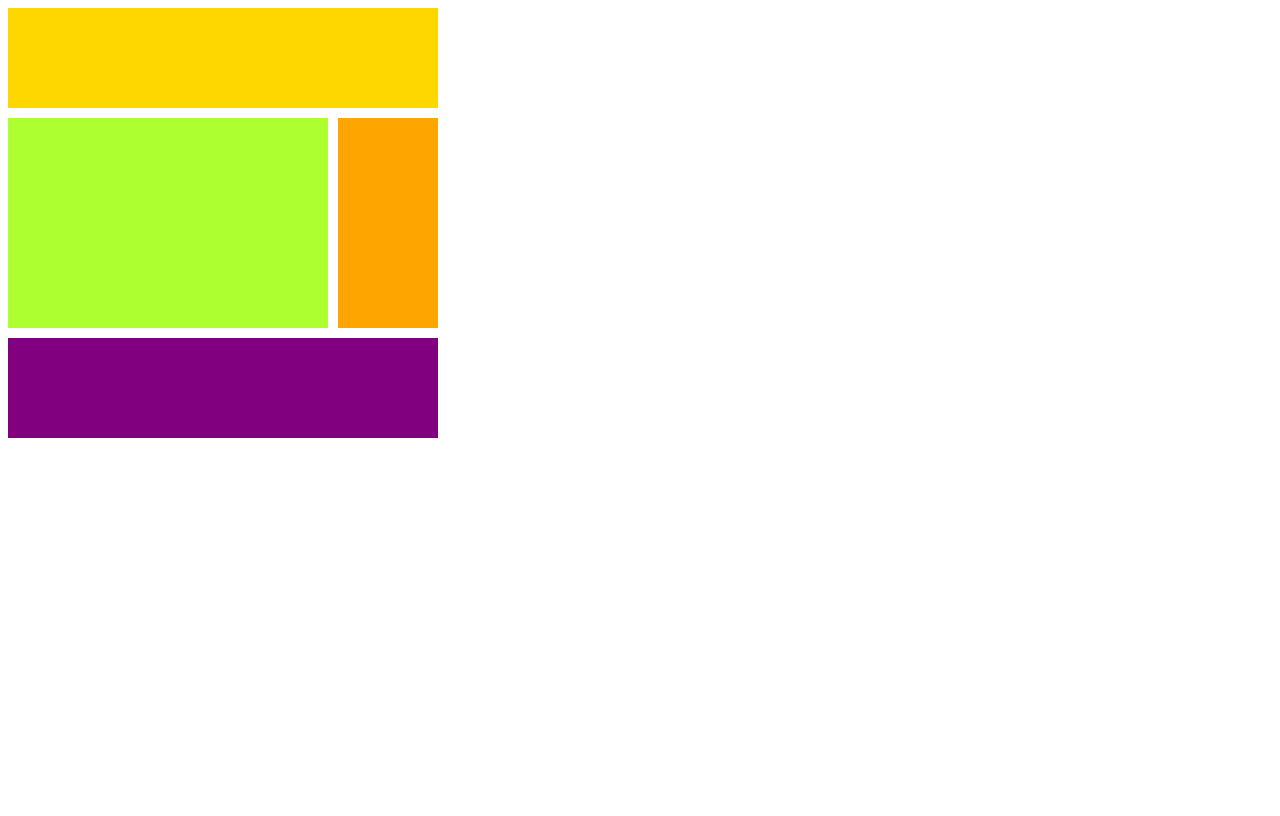
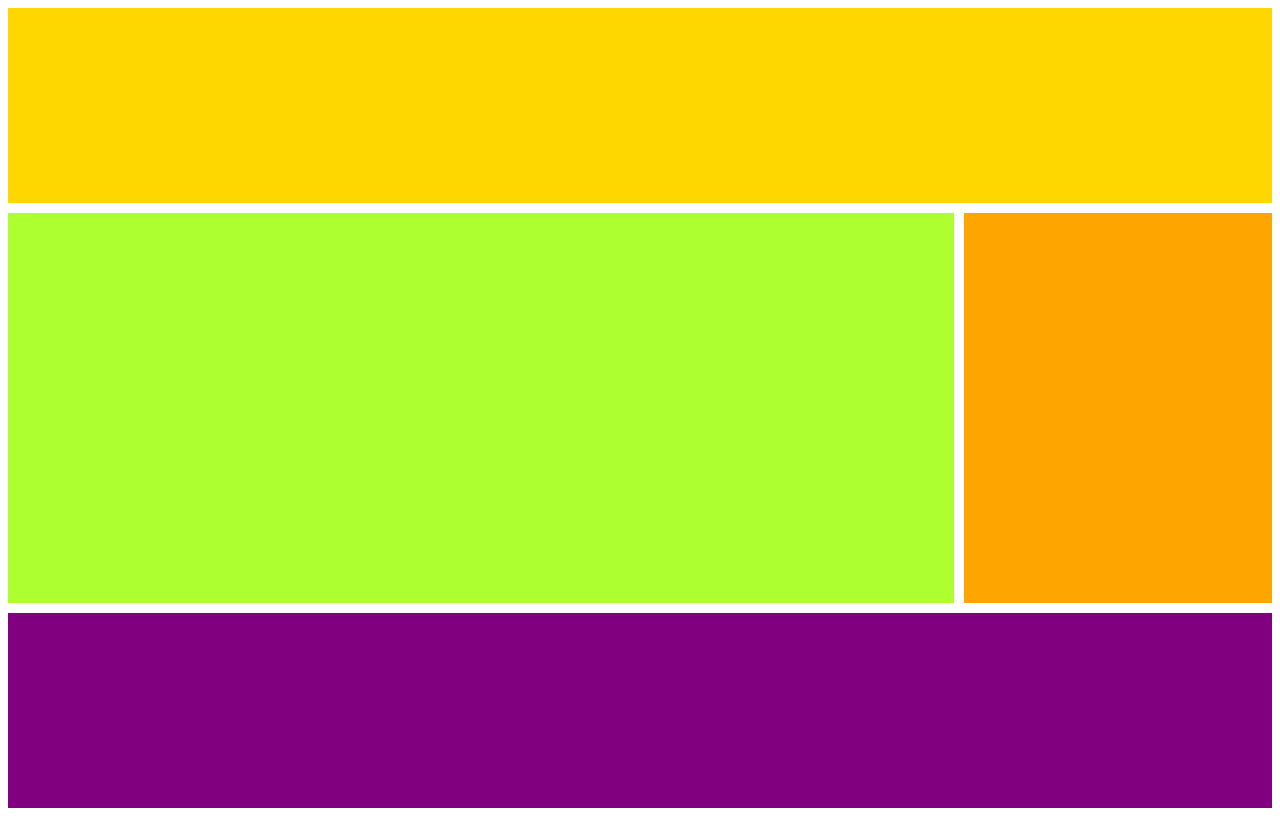
Before and after one commit to snoop2head/scss_practice, a plain HTML site: page index.html in a window 1280 px wide. Drawn offline with Linux system fonts and the light colour scheme.

Commit message:
cells in grid-template & fraction

```diff
--- a/src/styles.css
+++ b/src/styles.css
@@ -6,27 +6,30 @@
 .grid {
   display: grid;
   gap: 10px;
-  grid-template-columns: repeat(4, 100px);
-  grid-template-rows: repeat(4, 100px);
+  width: 100wh;
+  height: 100vh;
+  grid-template:
+    "header header header header" 1fr
+    "content content content nav" 2fr
+    "footer footer footer footer" 1fr / 1fr 1fr 1fr 1fr;
 }
 
 .header {
   background-color: gold;
-  grid-column: 1 / -1;
+  grid-area: header;
 }
 
 .content {
   background-color: greenyellow;
-  grid-column: 1 / -2;
-  grid-row: 2 / span 2;
+  grid-area: content;
 }
 
 .nav {
   background-color: orange;
-  grid-row: 2 / span 2;
+  grid-area: nav;
 }
 
 .footer {
   background-color: purple;
-  grid-column: span 4;
+  grid-area: footer;
 }
```
Also changed, not shown: README.md.
